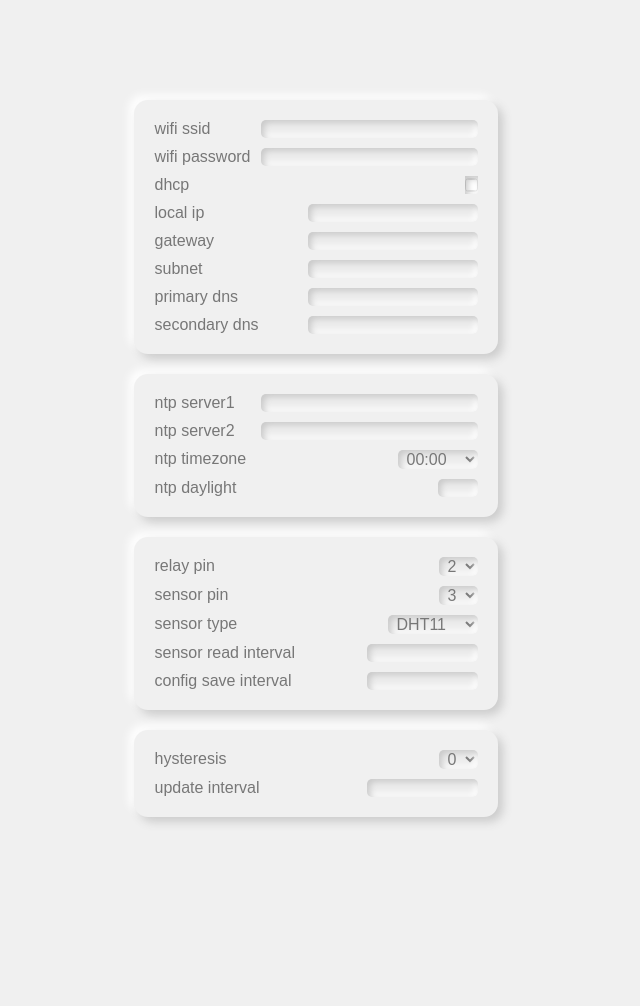
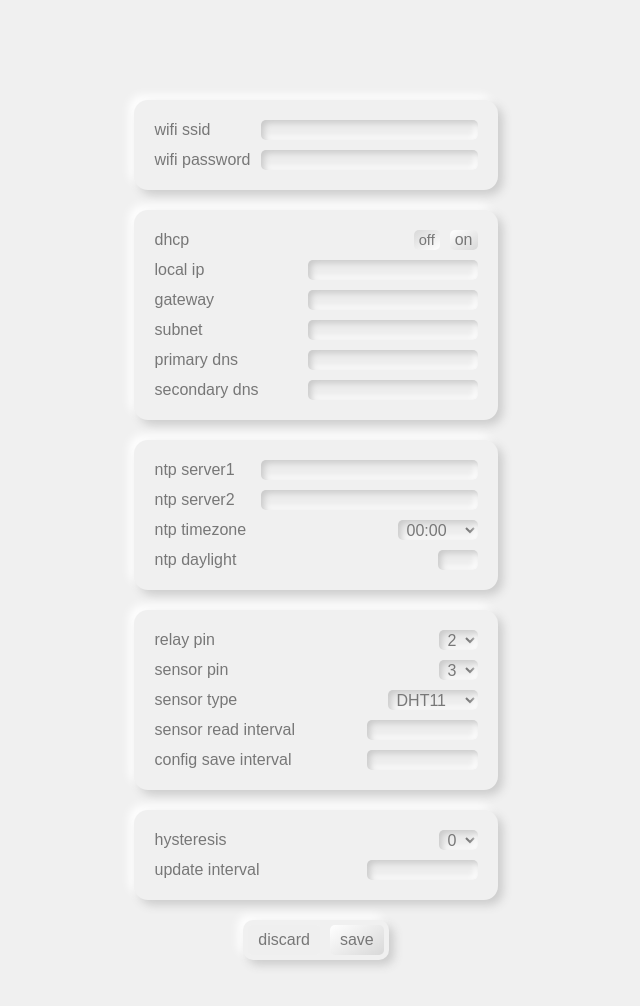
Before and after one commit to Ruminini/Thermostat-ESP01, a plain HTML site: page data/config.html in a window 1280 px wide. Shown: the whole page, without its empty margins (324-964 px from the left). Before the commit the page ends 917 px from the top, so only its background shows below. Drawn offline with Linux system fonts and the light colour scheme.

Commit message:
Add: Dhcp radio, Save and Discard Buttons

```diff
--- a/data/config.css
+++ b/data/config.css
@@ -13,6 +13,7 @@ html {
   -webkit-tap-highlight-color: transparent;
   font-family: Arial, sans-serif;
   font-size: 12pt;
+  line-height: 20px;
   color: #777;
 }
 
@@ -23,7 +24,8 @@ body {
   max-width: 1200px;
 }
 
-section {
+fieldset {
+  border: none;
   display: flex;
   flex-direction: column;
   gap: 10px;
@@ -36,7 +38,8 @@ section {
     gap: 10px;
     width: 100%;
     justify-content: space-between;
-    input, select {
+    input,
+    select {
       outline: none;
       border: none;
       border-radius: 5px;
@@ -46,3 +49,62 @@ section {
     }
   }
 }
+
+aside:has(input[type="radio"]) {
+  display: flex;
+  align-items: center;
+  gap: 10px;
+  height: 20px;
+}
+
+input[type="radio"] {
+  display: none;
+}
+
+input[type="radio"] + span {
+  display: flex;
+  padding: 0 5px;
+  height: 20px;
+  border-radius: 5px;
+  background: linear-gradient(145deg, #ffffff, #d8d8d8);
+}
+
+input[type="radio"]:checked + span {
+  font-size: 11pt;
+  background: linear-gradient(145deg, #d8d8d8, #ffffff);
+}
+
+label:has(+ input:disabled) {
+  color: #ccc;
+}
+
+input:disabled {
+  box-shadow: none;
+  background-color: #d8d8d8;
+  color: #ccc;
+}
+
+#buttons {
+  display: flex;
+  flex-direction: row;
+  gap: 10px;
+  margin: auto;
+  width: fit-content;
+  padding: 5px;
+  border-radius: 10px;
+  box-shadow: 5px 5px 10px #ccc, -5px -5px 10px #fff;
+}
+button {
+  border: none;
+  cursor: pointer;
+  padding: 5px 10px;
+  border-radius: 5px;
+}
+
+button[type="submit"] {
+  background: linear-gradient(145deg, #ffffff, #d8d8d8);
+}
+
+button:active {
+  background: linear-gradient(145deg, #d8d8d8, #ffffff);
+}
--- a/data/config.html
+++ b/data/config.html
@@ -7,12 +7,11 @@
     <title>ESP-01 Thermostat</title>
     <link rel="stylesheet" href="config.css">
     <link rel="icon" href="icon.svg">
-    <!-- <script defer src="script.js"></script> -->
 </head>
 
 <body>
-    <form>
-        <section>
+    <form id="config" action="/config" method="post">
+        <fieldset id="wifiFields">
             <div title="Name of your wifi network">
                 <label for="wifi_ssid">wifi ssid</label>
                 <input type="text" name="wifi_ssid" id="wifi_ssid">
@@ -21,24 +20,29 @@
                 <label for="wifi_pwd">wifi password</label>
                 <input type="password" name="wifi_pwd" id="wifi_pwd">
             </div>
+        </fieldset>
+        <fieldset id="dhcp">
             <div title="Ask the router for an IP or use the selected one">
                 <label for="dhcp">dhcp</label>
-                <input type="checkbox" name="dhcp" id="dhcp">
+                <aside>
+                    <label><input type="radio" name="dhcp" value="off" checked /><span>off</span></label>
+                    <label><input type="radio" name="dhcp" value="on" /><span>on</span></label>
+                </aside>
             </div>
             <div title="What ip to use, usually starts with 192.168">
                 <label for="local_ip">local ip</label>
-                <input type="text" name="local_ip" id="local_ip" minlength="7" maxlength="15" size="15"
-                    pattern="^(?>(\d|[1-9]\d{2}|1\d\d|2[0-4]\d|25[0-5])\.){3}(?1)$">
+                <input type="text" name="local_ip" id="local_ip" minlength="7" maxlength="15"
+                    size="15" pattern="^(?>(\d|[1-9]\d{2}|1\d\d|2[0-4]\d|25[0-5])\.){3}(?1)$">
             </div>
             <div title="What gateway to use, usually starts with 192.168">
                 <label for="gateway">gateway</label>
-                <input type="text" name="gateway" id="gateway" minlength="7" maxlength="15" size="15"
-                    pattern="^(?>(\d|[1-9]\d{2}|1\d\d|2[0-4]\d|25[0-5])\.){3}(?1)$">
+                <input type="text" name="gateway" id="gateway" minlength="7" maxlength="15"
+                    size="15" pattern="^(?>(\d|[1-9]\d{2}|1\d\d|2[0-4]\d|25[0-5])\.){3}(?1)$">
             </div>
             <div title="What subnet mask to use, usually 255.255.255.0">
                 <label for="subnet">subnet</label>
-                <input type="text" name="subnet" id="subnet" minlength="7" maxlength="15" size="15"
-                    pattern="^(?>(\d|[1-9]\d{2}|1\d\d|2[0-4]\d|25[0-5])\.){3}(?1)$">
+                <input type="text" name="subnet" id="subnet" minlength="7" maxlength="15"
+                    size="15" pattern="^(?>(\d|[1-9]\d{2}|1\d\d|2[0-4]\d|25[0-5])\.){3}(?1)$">
             </div>
             <div>
                 <label for="primary_dns">primary dns</label>
@@ -50,9 +54,8 @@
                 <input type="text" name="secondary_dns" id="secondary_dns" minlength="7" maxlength="15" size="15"
                     pattern="^(?>(\d|[1-9]\d{2}|1\d\d|2[0-4]\d|25[0-5])\.){3}(?1)$">
             </div>
-        </section>
-
-        <section>
+        </fieldset>
+        <fieldset id="ntpFields">
             <div>
                 <label for="ntp_server1">ntp server1</label>
                 <input type="url" name="ntp_server1" id="ntp_server1">
@@ -69,8 +72,8 @@
                 <label for="ntp_daylight">ntp daylight</label>
                 <input type="text" name="ntp_daylight" id="ntp_daylight" size="1" pattern="^(0|1)$">
             </div>
-        </section>
-        <section>
+        </fieldset>
+        <fieldset id="sensorFields">
             <div title="What pin of the ESP the relay is connected to">
                 <label for="relay_pin">relay pin</label>
                 <select class="autofillRange" min="0" max="5" value="2" name="relay_pin" id="relay_pin"></select>
@@ -91,8 +94,8 @@
                 <label for="config_save_interval">config save interval</label>
                 <input type="number" min="1000" max="3600000" name="config_save_interval" id="config_save_interval">
             </div>
-        </section>
-        <section>
+        </fieldset>
+        <fieldset id="relayFields">
             <div title="Degrees of temperature to oscillate around the target temperature">
                 <label for="hysteresis">hysteresis</label>
                 <select class="autofillRange" min="0" max="5" name="hysteresis" id="hysteresis"></select>
@@ -101,7 +104,11 @@
                 <label for="update_interval">update interval</label>
                 <input type="number" min="15000" max="3600000" name="update_interval" id="update_interval">
             </div>
-        </section>
+        </fieldset>
+		<div id="buttons">
+			<button id="discard">discard</button>
+			<button id="save" type="submit">save</button>
+		</div>
     </form>
 </body>
 <script>
@@ -124,12 +131,32 @@
             target.appendChild(option);
         }
     }
-    const timezoneList = {"-12:00":"-12","-11:00":"-11","-10:00":"-10","-09:30":"-9.5","-09:00":"-9","-08:00":"-8","-07:00":"-7","-06:00":"-6","-05:00":"-5","-04:00":"-4","-03:30":"-3.5","-03:00":"-3","-02:00":"-2","-01:00":"-1","00:00":"0","+01:00":"1","+02:00":"2","+03:00":"3","+03:30":"3.5","+04:00":"4","+04:30":"4.5","+05:00":"5","+05:30":"5.5","+05:45":"5.75","+06:00":"6","+06:30":"6.5","+07:00":"7","+08:00":"8","+08:45":"8.75","+09:00":"9","+09:30":"9.5","+10:00":"10","+10:30":"10.5","+11:00":"11","+12:00":"12","+12:45":"12.75","+13:00":"13","+14:00":"14"}
+    const timezoneList = { "-12:00": "-12", "-11:00": "-11", "-10:00": "-10", "-09:30": "-9.5", "-09:00": "-9", "-08:00": "-8", "-07:00": "-7", "-06:00": "-6", "-05:00": "-5", "-04:00": "-4", "-03:30": "-3.5", "-03:00": "-3", "-02:00": "-2", "-01:00": "-1", "00:00": "0", "+01:00": "1", "+02:00": "2", "+03:00": "3", "+03:30": "3.5", "+04:00": "4", "+04:30": "4.5", "+05:00": "5", "+05:30": "5.5", "+05:45": "5.75", "+06:00": "6", "+06:30": "6.5", "+07:00": "7", "+08:00": "8", "+08:45": "8.75", "+09:00": "9", "+09:30": "9.5", "+10:00": "10", "+10:30": "10.5", "+11:00": "11", "+12:00": "12", "+12:45": "12.75", "+13:00": "13", "+14:00": "14" }
+    const sensorList = { "DHT11": "DHT11", "DHT21": "DHT21", "DHT22": "DHT22", "AM2301": "DHT21", "AM2302": "DHT22", "AM2321": "DHT22" };
     const timezones = document.getElementById("timezones");
+    const sensors = document.getElementById("sensors");
     autofillFromObject(timezones, timezoneList);
-    const sensorList = {"DHT11": "DHT11", "DHT21": "DHT21", "DHT22": "DHT22", "AM2301": "DHT21", "AM2302": "DHT22", "AM2321": "DHT22"};
-    const sensors = document.getElementById("sensors");
     autofillFromObject(sensors, sensorList);
+
+    function toggleWithDhcp(event) {
+        const toggle = event.target.value == "on";
+        document.getElementById("dhcp").querySelectorAll("input[type='text']").forEach((input) => {
+            input.disabled = toggle;
+        });
+    }
+    document.querySelectorAll("input[name='dhcp']").forEach((input) => {
+        input.addEventListener('change', toggleWithDhcp);
+    });
+    document.getElementById("discard").addEventListener("click", () => {
+        const config = fetch("/config");
+        const configForm = document.getElementById("config");
+        configForm.querySelectorAll("input").forEach((input) => {
+            input.value = config[input.id];
+        })
+    });
+    document.getElementById("save").addEventListener("click", () => {
+        document.getElementById("configForm").submit();
+    });
 </script>
 
 </html>
```
